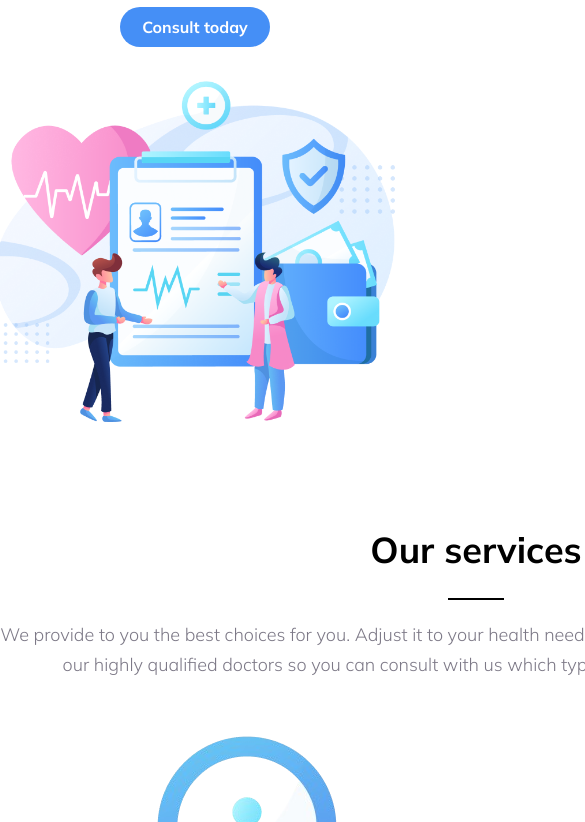
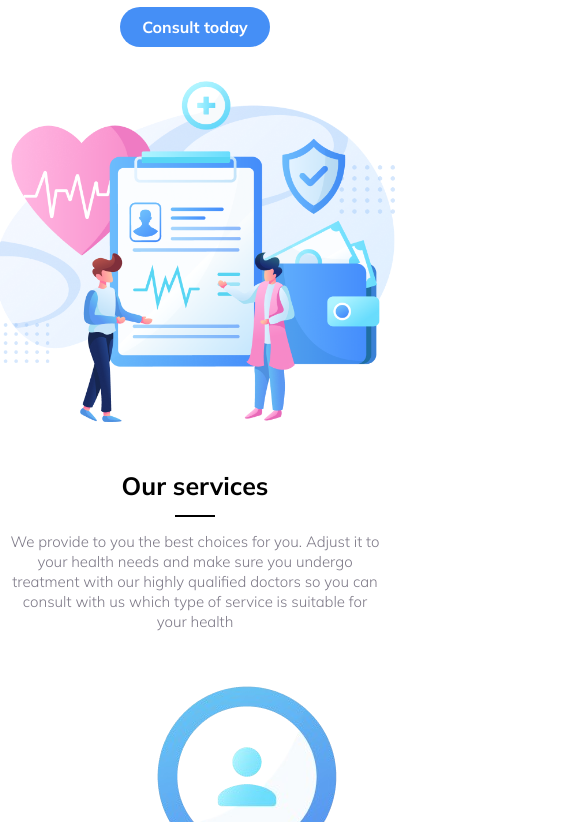
Before and after one commit to nazifatahsinturna/Trafalagar-Landing-Page, a plain HTML site: page index.html in a window 390 px wide. Shown: the part 278-1100 px from the top of the page, 585 px wide, since content can reach past the window. Drawn offline with Linux system fonts and the light colour scheme; a web font is replaced by a local one.

Commit message:
services description fixed for phone

```diff
--- a/style.css
+++ b/style.css
@@ -250,7 +250,7 @@ li { /*all lists should not have a style*/
         text-align: center;
         margin: 0 auto;
         width: 670px;
-        height: 177px;
+        /* height: 177px; */
     }
 
     .rectangle {
@@ -324,6 +324,35 @@ li { /*all lists should not have a style*/
     /* gap: 10px;might change later */
     }
 
+    .services {
+    margin: 50px auto;
+    }
+
+    h2 {
+        font-size: 25px;
+        font-weight: 700;
+        line-height: 28px;
+    }
+    .description {
+        text-align: center;
+        margin: 0 auto;
+        width: 370px;
+
+    }
+
+    .rectangle {
+        width: 40px;
+    }
+
+    .description .rectangle {
+        margin: 15px auto;
+    }
+
+    .description  p{
+        font-size: 15px;
+        line-height: 20px;
+    }
+
 }
 
 footer {
```
Lines whose indentation alone changed are shown as unchanged.
